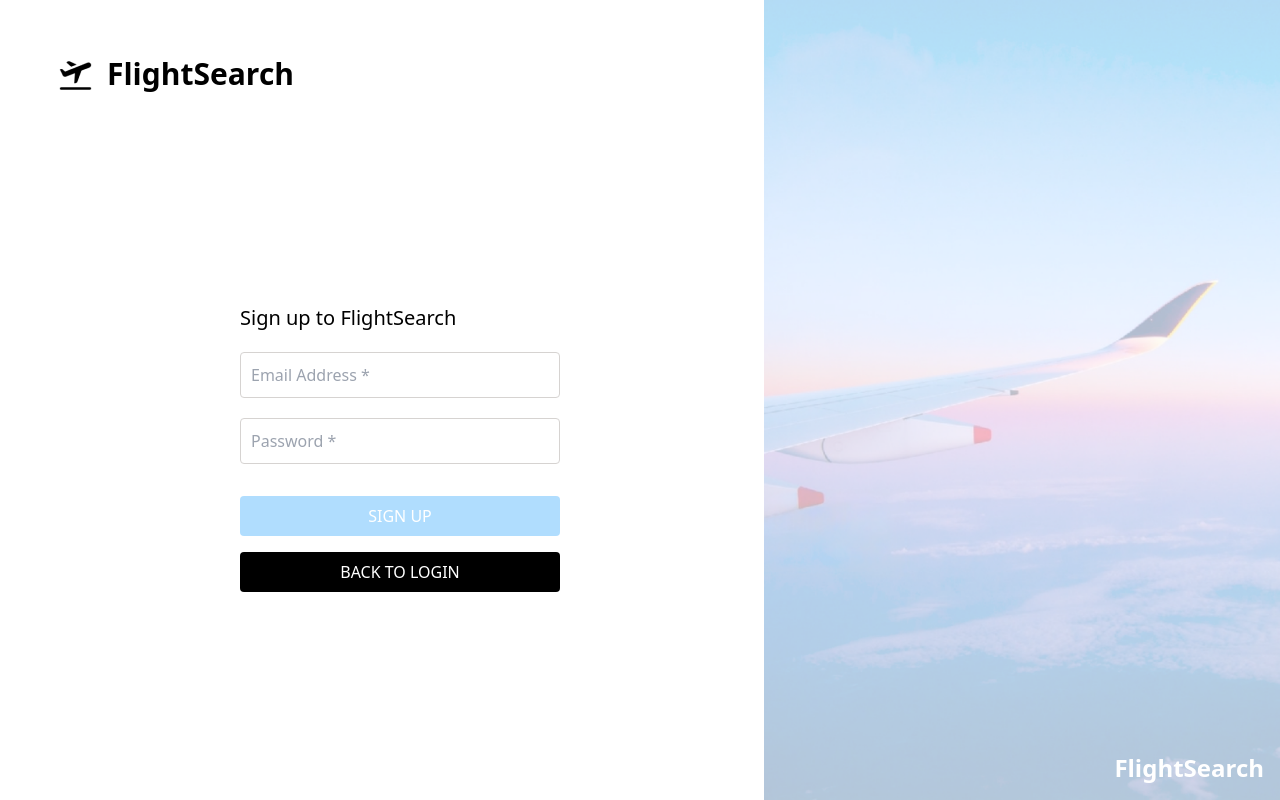
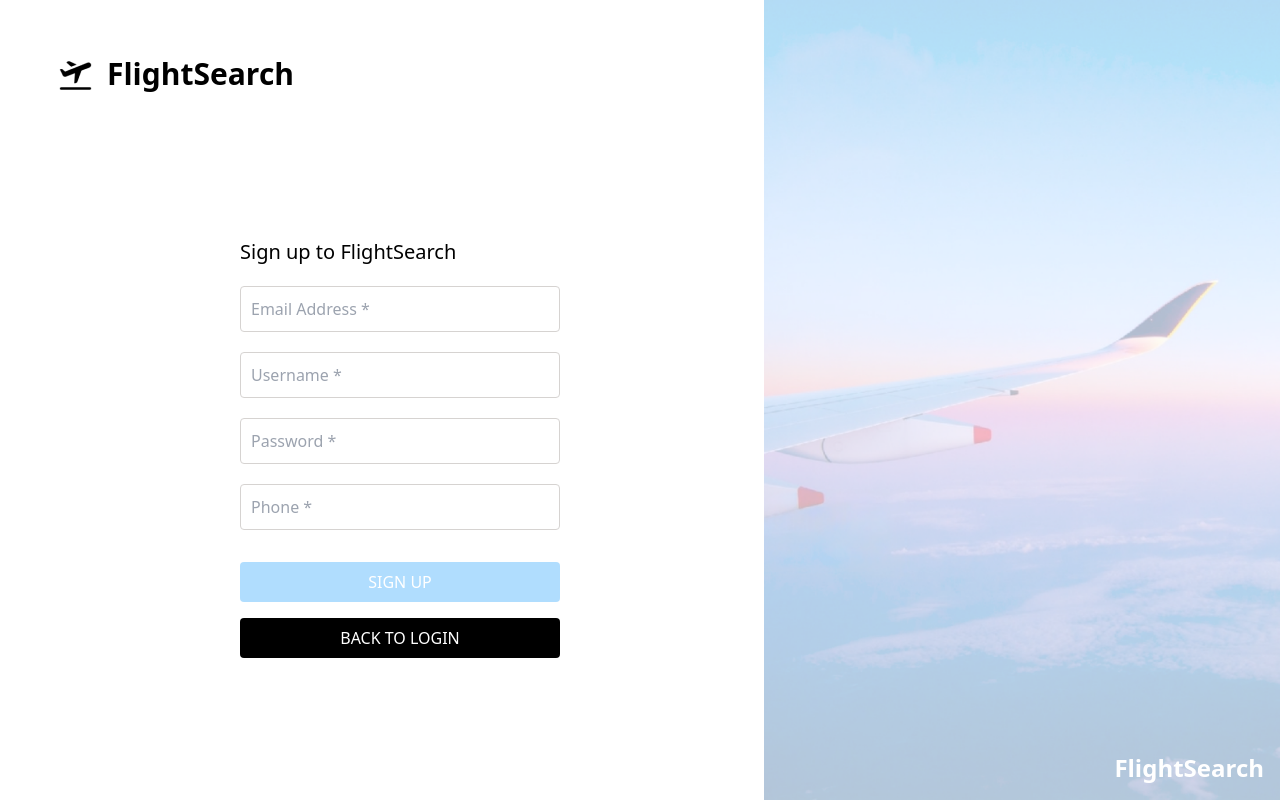
Before and after one commit to CapGroup6/FlightBookingWebsite, a Next.js app in the folder FrontEnd/capstone/: page /Login/signup in a window 1280 px wide. Built offline with nearby package versions, Linux system fonts and the light colour scheme.

Commit message:
fix bug in register part

```diff
--- a/FrontEnd/capstone/src/pages/Login/login.js
+++ b/FrontEnd/capstone/src/pages/Login/login.js
@@ -10,7 +10,7 @@ import { useRouter } from 'next/router';
 
 function Login() {
 
-  const [email, setEmail] = useState('');
+  const [username, setUsername] = useState('');
   const [password, setPassword] = useState('');
   const [loginError, setLoginError] = useState('');
   const router = useRouter();
@@ -24,7 +24,7 @@ function Login() {
         headers: {
           'Content-Type': 'application/json',
         },
-        body: JSON.stringify({ email, password }),
+        body: JSON.stringify({ username, password }),
       });
 
       const data = await response.json();
@@ -70,12 +70,12 @@ function Login() {
                 <h2 className="text-xl">Sign in</h2>
                 <input
                   type="text"
-                  id="email"
-                  name="email"
-                  placeholder="Email *"
+                  id="username"
+                  name="username"
+                  placeholder="Username *"
                   className="p-2.5 mt-5 rounded border border-solid border-stone-300 w-full"
-                  value={email}
-                  onChange={(e) => setEmail(e.target.value)}
+                  value={username}
+                  onChange={(e) => setUsername(e.target.value)}
                   required
                 />
                 <input
--- a/FrontEnd/capstone/src/pages/Login/signup.js
+++ b/FrontEnd/capstone/src/pages/Login/signup.js
@@ -25,6 +25,7 @@ function Signup() {
 
   const handleSubmit = async (e) => {
     e.preventDefault();
+    console.log('Form data being submitted:', formData); // 添加调试信息
     try {
       const response = await fetch('/api/register', {
         method: 'POST',
@@ -33,16 +34,27 @@ function Signup() {
         },
         body: JSON.stringify(formData),
       });
-      if (response.ok) {
+
+      const data = await response.json();
+      if (data.data && data.data.code === 200) {
         console.log('Registration successful');
         router.push('/Login/signupSuccess').catch((err) => console.error('Failed to redirect:', err));
       } else {
-        console.error('Registration failed');
+        handleSignupFailure(data.message || 'Register failed');
       }
     } catch (error) {
       console.error('Error:', error);
     }
+
+    function handleSignupFailure(errorMessage) {
+      console.error('Register failed:', errorMessage);
+      alert(errorMessage);
+      setLoginError(errorMessage);
+    }
   };
+
+
+
 
   return (
     <div className="pl-14 bg-white">
@@ -74,10 +86,28 @@ function Signup() {
                   onChange={handleChange}
                 />
                 <input
+                  type="username"
+                  id="username"
+                  name="username"
+                  placeholder="Username *"
+                  className="p-2.5 mt-5 rounded border border-solid border-stone-300 w-full"
+                  required
+                  onChange={handleChange}
+                />
+                <input
                   type="password"
                   id="password"
                   name="password"
                   placeholder="Password *"
+                  className="p-2.5 mt-5 rounded border border-solid border-stone-300 w-full"
+                  required
+                  onChange={handleChange}
+                />
+                <input
+                  type="phone"
+                  id="phone"
+                  name="phone"
+                  placeholder="Phone *"
                   className="p-2.5 mt-5 rounded border border-solid border-stone-300 w-full"
                   required
                   onChange={handleChange}
--- a/FrontEnd/capstone/src/pages/api/register.js
+++ b/FrontEnd/capstone/src/pages/api/register.js
@@ -6,6 +6,8 @@
 export default async function handler(req, res) {
   if (req.method === 'POST') {
     try {
+      console.log('Received registration request:', req.body); // 添加日志
+
       const response = await fetch('http://54.153.66.233/user/register', {
         method: 'POST',
         headers: {
@@ -13,13 +15,18 @@ export default async function handler(req, res) {
         },
         body: JSON.stringify(req.body),
       });
-        if (response.ok) {
-          res.status(200).json({ message: 'Registration successful' });
-        } else {
-          res.status(500).json({ message: 'Registration failed' });
-        }
+
+      const data = await response.json();
+      console.log('Response status:', response.status, 'Response OK:', response.ok, 'Data code:', data.code, 'Data message:', data.message);
+
+      const isSuccess = data.code === 200;
+      const message = isSuccess ? 'Registration successful' : data.message || 'Registration failed';
+      console.log('isSuccess:', isSuccess, 'message:', message);
+
+      res.status(200).json({ success: isSuccess, message, data: isSuccess ? data : null });
     } catch (error) {
-        res.status(500).json({ message: 'Server error', error: error.message });
+      console.error('Server error:', error); // 添加日志
+      res.status(500).json({ success: false, message: 'Server error', error: error.message });
     }
   } else {
     res.setHeader('Allow', ['POST']);
```
Lines whose indentation alone changed are shown as unchanged.
